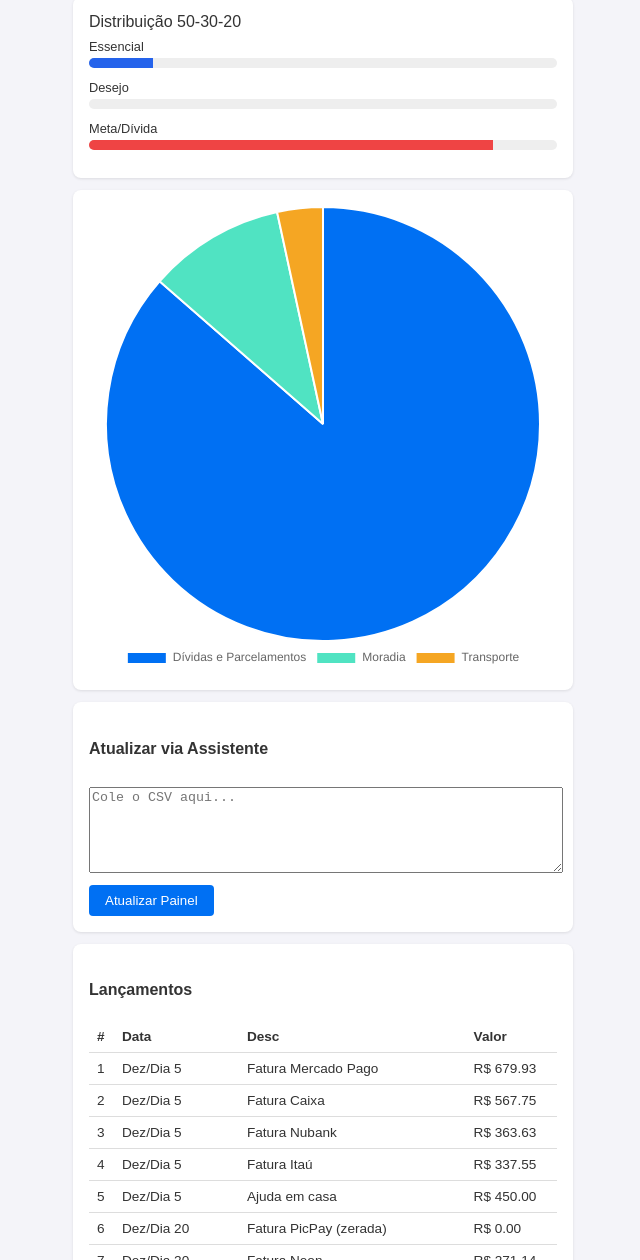
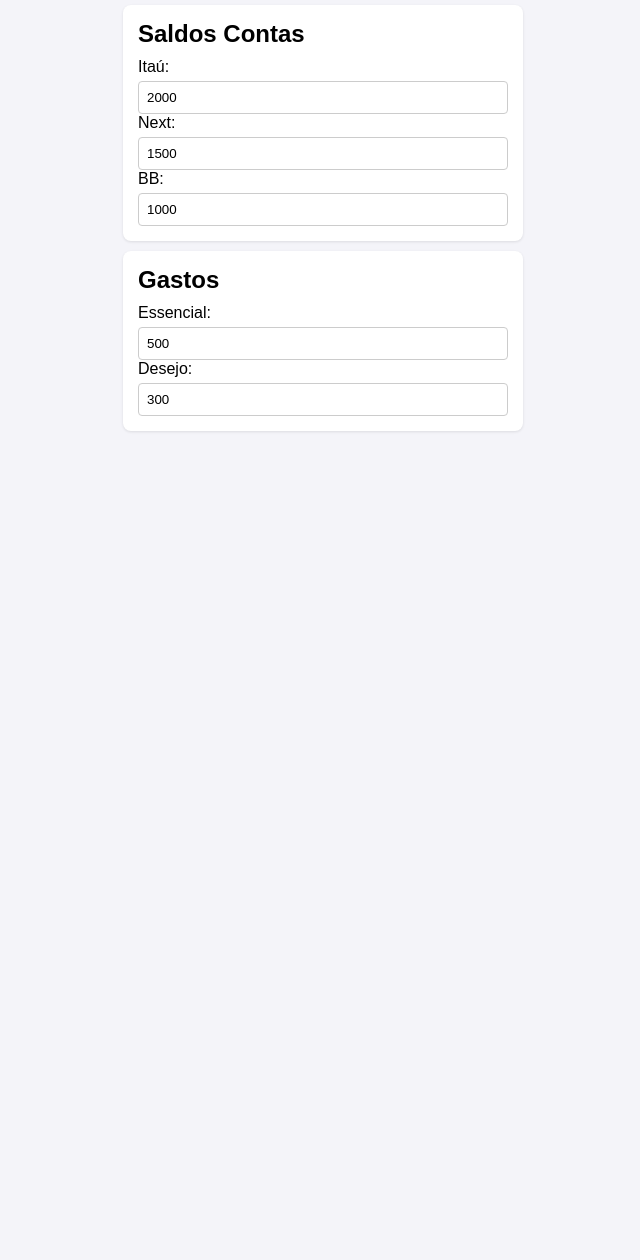
Before and after one commit to mh98394074/Controle-de-gastos-, a plain HTML site: page index.html in a window 1280 px wide. Shown: the part 171-1431 px from the top of the page, without its empty margins (317-957 px from the left). After the commit the page ends 800 px from the top, so only its background shows below. Drawn offline with nearby package versions, Linux system fonts and the light colour scheme.

Commit message:
Update index.html

```diff
--- a/index.html
+++ b/index.html
@@ -2,127 +2,47 @@
 <html lang="pt-br">
 <head>
     <meta charset="UTF-8">
-    <meta name="viewport" content="width=device-width, initial-scale=1.0">
-    <title>Painel Financeiro</title>
-    <script src="https://cdn.jsdelivr.net/npm/chart.js"></script>
+    <title>Controle Simples</title>
     <style>
-        body { font-family: sans-serif; padding: 16px; background: #f4f4f9; color: #333; }
-        .card { background: white; padding: 16px; margin-bottom: 12px; border-radius: 8px; box-shadow: 0 1px 3px rgba(0,0,0,0.1); }
-        .grid { display: grid; grid-template-columns: 1fr 1fr; gap: 8px; }
-        .text-lg { font-size: 1.25rem; font-weight: bold; }
-        .text-danger { color: red; }
-        .text-success { color: green; }
-        table { width: 100%; border-collapse: collapse; margin-top: 10px; }
-        th, td { border-bottom: 1px solid #ddd; padding: 8px; text-align: left; font-size: 0.85rem; }
-        textarea { width: 100%; height: 80px; margin-top: 8px; font-family: monospace; }
-        button { background: #0070f3; color: white; border: none; padding: 8px 16px; border-radius: 4px; cursor: pointer; margin-top: 8px; }
-        .progress { height: 10px; background: #eee; border-radius: 5px; overflow: hidden; margin: 4px 0 12px 0; }
-        .bar { height: 100%; width: 0%; }
+        body { font-family: sans-serif; padding: 20px; background: #f4f4f9; }
+        .card { background: white; padding: 15px; margin-bottom: 10px; border-radius: 8px; box-shadow: 0 1px 3px rgba(0,0,0,0.1); }
+        input { width: 100%; padding: 8px; margin-top: 5px; box-sizing: border-box; border: 1px solid #ccc; border-radius: 4px; }
+        h2 { margin: 0 0 10px 0; }
     </style>
 </head>
 <body>
-    <div style="max-width: 500px; margin: 0 auto;">
-        <h3>Painel Financeiro Conselheiro</h3>
-        <div class="grid">
-            <div class="card"><div>Total Gasto</div><div id="total-gasto" class="text-lg">R$ 0,00</div></div>
-            <div class="card"><div>Saldo Restante</div><div id="saldo-restante" class="text-lg">R$ 0,00</div></div>
+    <div style="max-width: 400px; margin: 0 auto;">
+        <div class="card" style="background: #00c853; color: white;">
+            <h2>Saldo Geral</h2>
+            <h1 id="saldo">R$ 0,00</h1>
         </div>
         <div class="card">
-            <div>Distribuição 50-30-20</div>
-            <div style="font-size:0.8rem; margin-top:8px;">Essencial</div>
-            <div class="progress"><div id="bar-Essencial" class="bar" style="background:#2563eb;"></div></div>
-            <div style="font-size:0.8rem;">Desejo</div>
-            <div class="progress"><div id="bar-Desejo" class="bar" style="background:#f59e0b;"></div></div>
-            <div style="font-size:0.8rem;">Meta/Dívida</div>
-            <div class="progress"><div id="bar-Meta/Dívida" class="bar" style="background:#ef4444;"></div></div>
+            <h2>Saldos Contas</h2>
+            <label>Itaú: <input type="number" id="itau" value="2000" oninput="calc()"></label>
+            <label>Next: <input type="number" id="next" value="1500" oninput="calc()"></label>
+            <label>BB: <input type="number" id="bb" value="1000" oninput="calc()"></label>
         </div>
         <div class="card">
-            <canvas id="catChart" height="200"></canvas>
-        </div>
-        <div class="card">
-            <h4>Atualizar via Assistente</h4>
-            <textarea id="csv-input" placeholder="Cole o CSV aqui..."></textarea>
-            <button onclick="applyUpdate()">Atualizar Painel</button>
-        </div>
-        <div class="card">
-            <h4>Lançamentos</h4>
-            <table>
-                <thead><tr><th>#</th><th>Data</th><th>Desc</th><th>Valor</th></tr></thead>
-                <tbody id="lancamentos-body"></tbody>
-            </table>
+            <h2>Gastos</h2>
+            <label>Essencial: <input type="number" id="essencial" value="500" oninput="calc()"></label>
+            <label>Desejo: <input type="number" id="desejo" value="300" oninput="calc()"></label>
         </div>
     </div>
     <script>
-        let lancamentos = [
-            {data: 'Dez/Dia 5', descricao: 'Fatura Mercado Pago', categoria: 'Dívidas e Parcelamentos', grupo: 'Meta/Dívida', valor: 679.93},
-            {data: 'Dez/Dia 5', descricao: 'Fatura Caixa', categoria: 'Dívidas e Parcelamentos', grupo: 'Meta/Dívida', valor: 567.75},
-            {data: 'Dez/Dia 5', descricao: 'Fatura Nubank', categoria: 'Dívidas e Parcelamentos', grupo: 'Meta/Dívida', valor: 363.63},
-            {data: 'Dez/Dia 5', descricao: 'Fatura Itaú', categoria: 'Dívidas e Parcelamentos', grupo: 'Meta/Dívida', valor: 337.55},
-            {data: 'Dez/Dia 5', descricao: 'Ajuda em casa', categoria: 'Moradia', grupo: 'Essencial', valor: 450.00},
-            {data: 'Dez/Dia 20', descricao: 'Fatura PicPay (zerada)', categoria: 'Dívidas e Parcelamentos', grupo: 'Meta/Dívida', valor: 0.00},
-            {data: 'Dez/Dia 20', descricao: 'Fatura Neon', categoria: 'Dívidas e Parcelamentos', grupo: 'Meta/Dívida', valor: 271.14},
-            {data: 'Dez/Dia 20', descricao: 'Ajuda da gasolina', categoria: 'Transporte', grupo: 'Essencial', valor: 150.00},
-            {data: '[A CONFIRMAR]', descricao: 'Faturas da esposa (consolidado)', categoria: 'Dívidas e Parcelamentos', grupo: 'Meta/Dívida', valor: 1600.00}
-        ];
+        function calc() {
+            const itau = parseFloat(document.getElementById('itau').value) || 0;
+            const next = parseFloat(document.getElementById('next').value) || 0;
+            const bb = parseFloat(document.getElementById('bb').value) || 0;
+            const ess = parseFloat(document.getElementById('essencial').value) || 0;
+            const des = parseFloat(document.getElementById('desejo').value) || 0;
 
-        let myChart = null;
+            const totalSaldo = itau + next + bb;
+            const totalGasto = ess + des;
+            const saldoFinal = totalSaldo - totalGasto;
 
-        function updateUI() {
-            let total = 0;
-            const cats = {};
-            const grupos = {'Essencial':0, 'Desejo':0, 'Meta/Dívida':0};
-            const tbody = document.getElementById('lancamentos-body');
-            tbody.innerHTML = '';
-
-            lancamentos.forEach((l, i) => {
-                total += l.valor;
-                cats[l.categoria] = (cats[l.categoria] || 0) + l.valor;
-                grupos[l.grupo] = (grupos[l.grupo] || 0) + l.valor;
-                tbody.innerHTML += `<tr><td>${i+1}</td><td>${l.data}</td><td>${l.descricao}</td><td>R$ ${l.valor.toFixed(2)}</td></tr>`;
-            });
-
-            document.getElementById('total-gasto').innerText = `R$ ${total.toFixed(2)}`;
-            const saldo = 2700 - total;
-            const saldoEl = document.getElementById('saldo-restante');
-            saldoEl.innerText = `R$ ${saldo.toFixed(2)}`;
-            saldoEl.className = 'text-lg ' + (saldo < 0 ? 'text-danger' : 'text-success');
-
-            for (const g in grupos) {
-                const pct = total > 0 ? (grupos[g]/total)*100 : 0;
-                document.getElementById(`bar-${g}`).style.width = `${pct}%`;
-            }
-
-            const ctx = document.getElementById('catChart').getContext('2d');
-            if(myChart) myChart.destroy();
-            myChart = new Chart(ctx, {
-                type: 'pie',
-                data: { labels: Object.keys(cats), datasets: [{ data: Object.values(cats), backgroundColor: ['#0070f3', '#50e3c2', '#f5a623', '#d0021b'] }] },
-                options: { responsive: true, plugins: { legend: { position: 'bottom' } } }
-            });
+            document.getElementById('saldo').innerText = 'R$ ' + saldoFinal.toFixed(2).replace('.', ',');
         }
-
-        function applyUpdate() {
-            const raw = document.getElementById('csv-input').value.trim();
-            if(!raw) return;
-            const lines = raw.split('\n');
-            const newL = [];
-            for(let i=1; i<lines.length; i++) {
-                const p = lines[i].split(';');
-                if(p.length >= 8) {
-                    newL.push({
-                        data: p[1], descricao: p[2], categoria: p[3], grupo: p[4],
-                        valor: parseFloat(p[7].replace('R$','').replace('.','').replace(',','.')) || 0
-                    });
-                }
-            }
-            if(newL.length > 0) {
-                lancamentos = newL;
-                updateUI();
-                alert('Atualizado!');
-            }
-        }
-
-        updateUI();
+        calc();
     </script>
 </body>
 </html>
```
